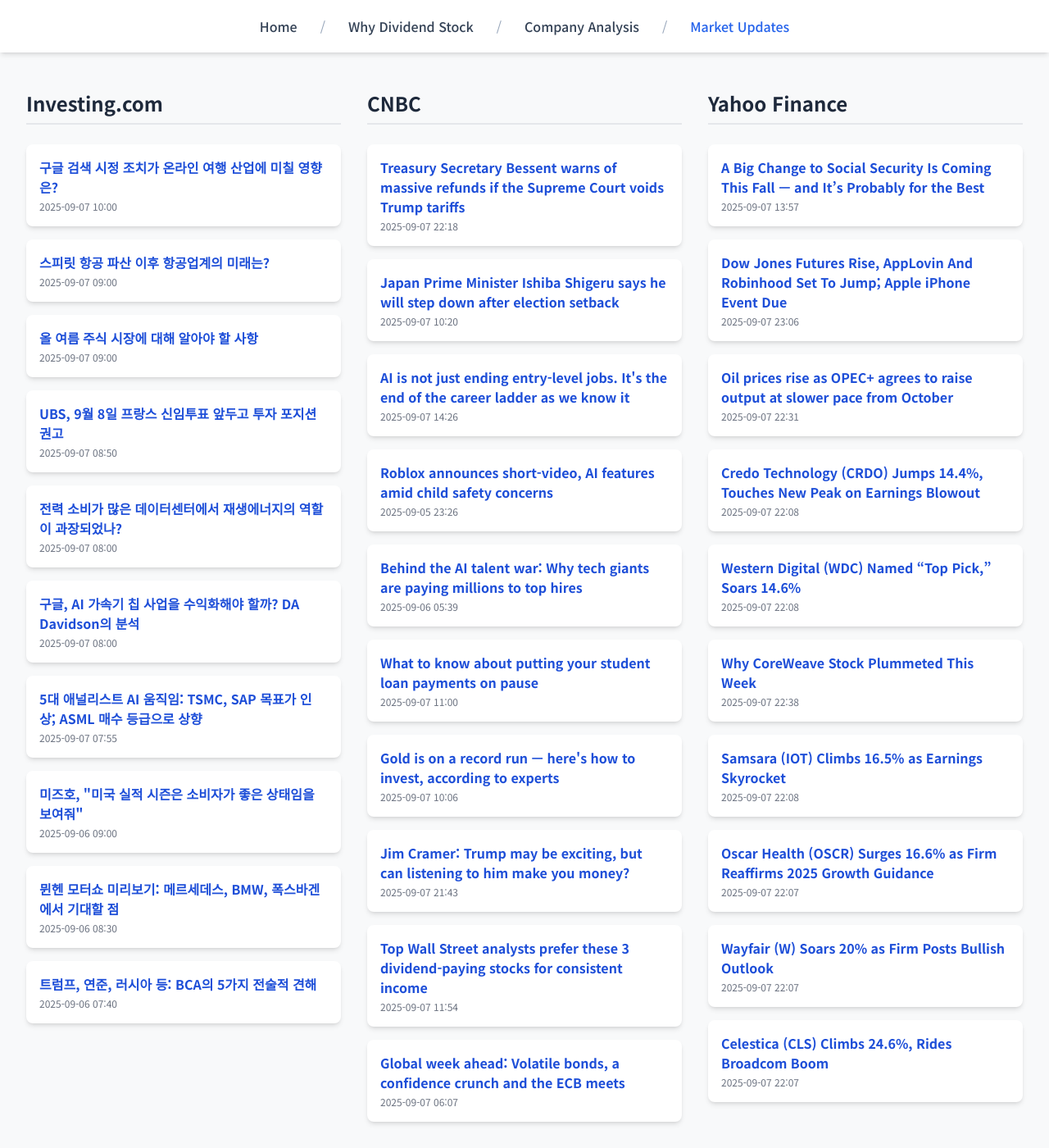
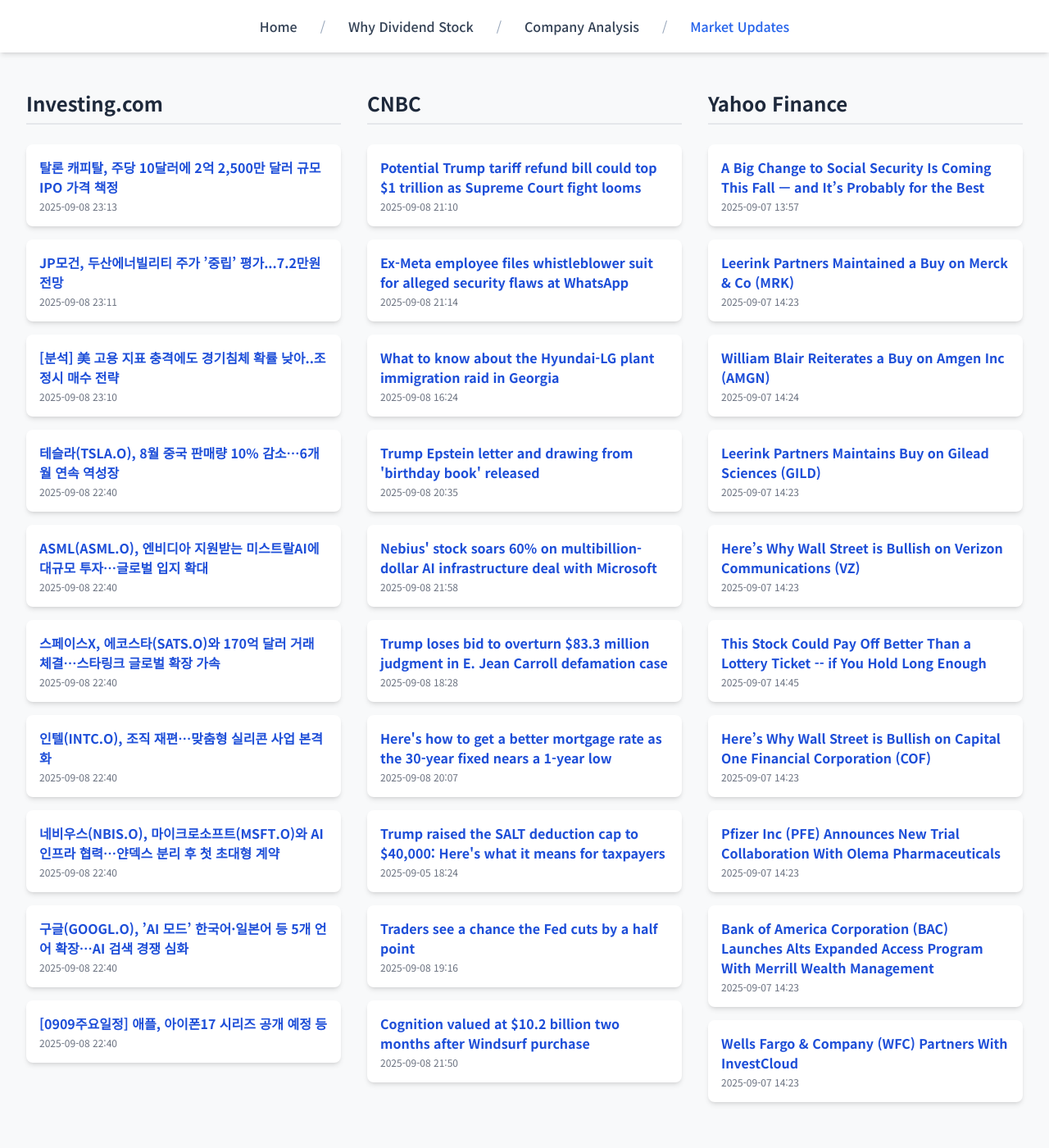
Before and after one commit to Kay-Hwang/my-company-analysis, a Jekyll site: the page built from market-updates.html, in a window 1280 px wide and 1400 px high, scrolled down 166 px. Shown: the whole window at 82% size. Built offline with Jekyll 4.4.1, drawn with Linux system fonts in a browser that asks for light colours; nearby versions of some CDN libraries; a script that is not in the unit is left out; after the commit the page ends 1542 px from its top, so only the background shows below that.

Commit message:
Update daily data

```diff
--- a/_data/latest_data.json
+++ b/_data/latest_data.json
@@ -1,128 +1,128 @@
 {
-  "lastUpdated": "2025년 09월 08일 08:15 KST",
+  "lastUpdated": "2025년 09월 09일 08:16 KST",
   "news": {
     "investing": [
       {
-        "title": "구글 검색 시정 조치가 온라인 여행 산업에 미칠 영향은?",
-        "link": "https://kr.investing.com/news/stock-market-news/article-1622591",
-        "pubDate": "2025-09-07 10:00:07",
-        "summary": "구글 검색 시정 조치가 온라인 여행 산업에 미칠 영향은?"
+        "title": "탈론 캐피탈, 주당 10달러에 2억 2,500만 달러 규모 IPO 가격 책정",
+        "link": "https://kr.investing.com/news/stock-market-news/article-432SI-1624465",
+        "pubDate": "2025-09-08 23:13:04",
+        "summary": "탈론 캐피탈, 주당 10달러에 2억 2,500만 달러 규모 IPO 가격 책정"
       },
       {
-        "title": "스피릿 항공 파산 이후 항공업계의 미래는?",
-        "link": "https://kr.investing.com/news/stock-market-news/article-1622573",
-        "pubDate": "2025-09-07 09:00:10",
-        "summary": "스피릿 항공 파산 이후 항공업계의 미래는?"
+        "title": "JP모건, 두산에너빌리티 주가 ’중립’ 평가...7.2만원 전망",
+        "link": "https://kr.investing.com/news/stock-market-news/article-1624463",
+        "pubDate": "2025-09-08 23:11:46",
+        "summary": "JP모건, 두산에너빌리티 주가 ’중립’ 평가...7.2만원 전망"
       },
       {
-        "title": "올 여름 주식 시장에 대해 알아야 할 사항",
-        "link": "https://kr.investing.com/news/stock-market-news/article-1622575",
-        "pubDate": "2025-09-07 09:00:07",
-        "summary": "올 여름 주식 시장에 대해 알아야 할 사항"
+        "title": "[분석] 美 고용 지표 충격에도 경기침체 확률 낮아..조정시 매수 전략",
+        "link": "https://kr.investing.com/news/stock-market-news/article-1624460",
+        "pubDate": "2025-09-08 23:10:50",
+        "summary": "[분석] 美 고용 지표 충격에도 경기침체 확률 낮아..조정시 매수 전략"
       },
       {
-        "title": "UBS, 9월 8일 프랑스 신임투표 앞두고 투자 포지션 권고",
-        "link": "https://kr.investing.com/news/stock-market-news/article-1622572",
-        "pubDate": "2025-09-07 08:50:03",
-        "summary": "UBS, 9월 8일 프랑스 신임투표 앞두고 투자 포지션 권고"
+        "title": "테슬라(TSLA.O), 8월 중국 판매량 10% 감소…6개월 연속 역성장",
+        "link": "https://kr.investing.com/news/stock-market-news/article-1624431",
+        "pubDate": "2025-09-08 22:40:55",
+        "summary": "테슬라(TSLA.O), 8월 중국 판매량 10% 감소…6개월 연속 역성장"
       },
       {
-        "title": "전력 소비가 많은 데이터센터에서 재생에너지의 역할이 과장되었나?",
-        "link": "https://kr.investing.com/news/stock-market-news/article-1622568",
-        "pubDate": "2025-09-07 08:00:07",
-        "summary": "전력 소비가 많은 데이터센터에서 재생에너지의 역할이 과장되었나?"
+        "title": "ASML(ASML.O), 엔비디아 지원받는 미스트랄AI에 대규모 투자…글로벌 입지 확대",
+        "link": "https://kr.investing.com/news/stock-market-news/article-1624430",
+        "pubDate": "2025-09-08 22:40:54",
+        "summary": "ASML(ASML.O), 엔비디아 지원받는 미스트랄AI에 대규모 투자…글로벌 입지 확대"
       },
       {
-        "title": "구글, AI 가속기 칩 사업을 수익화해야 할까? DA Davidson의 분석",
-        "link": "https://kr.investing.com/news/stock-market-news/article-1622569",
-        "pubDate": "2025-09-07 08:00:04",
-        "summary": "구글, AI 가속기 칩 사업을 수익화해야 할까? DA Davidson의 분석"
+        "title": "스페이스X, 에코스타(SATS.O)와 170억 달러 거래 체결…스타링크 글로벌 확장 가속",
+        "link": "https://kr.investing.com/news/stock-market-news/article-1624429",
+        "pubDate": "2025-09-08 22:40:53",
+        "summary": "스페이스X, 에코스타(SATS.O)와 170억 달러 거래 체결…스타링크 글로벌 확장 가속"
       },
       {
-        "title": "5대 애널리스트 AI 움직임: TSMC, SAP 목표가 인상; ASML 매수 등급으로 상향",
-        "link": "https://kr.investing.com/news/stock-market-news/article-1622567",
-        "pubDate": "2025-09-07 07:55:03",
-        "summary": "5대 애널리스트 AI 움직임: TSMC, SAP 목표가 인상; ASML 매수 등급으로 상향"
+        "title": "인텔(INTC.O), 조직 재편…맞춤형 실리콘 사업 본격화",
+        "link": "https://kr.investing.com/news/stock-market-news/article-1624428",
+        "pubDate": "2025-09-08 22:40:52",
+        "summary": "인텔(INTC.O), 조직 재편…맞춤형 실리콘 사업 본격화"
       },
       {
-        "title": "미즈호, \"미국 실적 시즌은 소비자가 좋은 상태임을 보여줘\"",
-        "link": "https://kr.investing.com/news/stock-market-news/article-1622483",
-        "pubDate": "2025-09-06 09:00:04",
-        "summary": "미즈호, \"미국 실적 시즌은 소비자가 좋은 상태임을 보여줘\""
+        "title": "네비우스(NBIS.O), 마이크로소프트(MSFT.O)와 AI 인프라 협력…얀덱스 분리 후 첫 초대형 계약",
+        "link": "https://kr.investing.com/news/stock-market-news/article-1624427",
+        "pubDate": "2025-09-08 22:40:52",
+        "summary": "네비우스(NBIS.O), 마이크로소프트(MSFT.O)와 AI 인프라 협력…얀덱스 분리 후 첫 초대형 계약"
       },
       {
-        "title": "뮌헨 모터쇼 미리보기: 메르세데스, BMW, 폭스바겐에서 기대할 점",
-        "link": "https://kr.investing.com/news/stock-market-news/article-1622479",
-        "pubDate": "2025-09-06 08:30:06",
-        "summary": "뮌헨 모터쇼 미리보기: 메르세데스, BMW, 폭스바겐에서 기대할 점"
+        "title": "구글(GOOGL.O), ’AI 모드’ 한국어·일본어 등 5개 언어 확장…AI 검색 경쟁 심화",
+        "link": "https://kr.investing.com/news/stock-market-news/article-1624426",
+        "pubDate": "2025-09-08 22:40:51",
+        "summary": "구글(GOOGL.O), ’AI 모드’ 한국어·일본어 등 5개 언어 확장…AI 검색 경쟁 심화"
       },
       {
-        "title": "트럼프, 연준, 러시아 등: BCA의 5가지 전술적 견해",
-        "link": "https://kr.investing.com/news/stock-market-news/article-1622475",
-        "pubDate": "2025-09-06 07:40:29",
-        "summary": "트럼프, 연준, 러시아 등: BCA의 5가지 전술적 견해"
+        "title": "[0909주요일정] 애플, 아이폰17 시리즈 공개 예정 등",
+        "link": "https://kr.investing.com/news/stock-market-news/article-1624423",
+        "pubDate": "2025-09-08 22:40:11",
+        "summary": "[0909주요일정] 애플, 아이폰17 시리즈 공개 예정 등"
       }
     ],
     "cnbc": [
       {
-        "title": "Treasury Secretary Bessent warns of massive refunds if the Supreme Court voids Trump tariffs",
-        "link": "https://www.cnbc.com/2025/09/07/trump-trade-supreme-court-refunds-bessent.html",
-        "pubDate": "Sun, 07 Sep 2025 22:18:02 GMT",
-        "summary": "Bessent has warned that a delayed ruling \"could result in a scenario in which $750 billion-$1 trillion in tariffs have already been collected.\""
+        "title": "Potential Trump tariff refund bill could top $1 trillion as Supreme Court fight looms",
+        "link": "https://www.cnbc.com/2025/09/08/trump-tariff-refund-trade-treasury-bessent-supreme-court.html",
+        "pubDate": "Mon, 08 Sep 2025 21:10:33 GMT",
+        "summary": "The Supreme Court has not indicated when it might rule on a request by the Trump administration to rule quickly on whether many new tariffs are legal."
       },
       {
-        "title": "Japan Prime Minister Ishiba Shigeru says he will step down after election setback",
-        "link": "https://www.cnbc.com/2025/09/07/japan-prime-minister-ishiba-shigeru-announces-his-resignation.html",
-        "pubDate": "Sun, 07 Sep 2025 10:20:23 GMT",
-        "summary": "Ishiba had faced calls for his resignation after the ruling Liberal Democratic Party failed to secure a majority in the lower house election on Oct. 27."
+        "title": "Ex-Meta employee files whistleblower suit for alleged security flaws at WhatsApp",
+        "link": "https://www.cnbc.com/2025/09/08/ex-meta-employee-whistleblower-suit-alleged-security-flaws-whatsapp-.html",
+        "pubDate": "Mon, 08 Sep 2025 21:14:32 GMT",
+        "summary": "A former Meta employee sued the company over allegations that its WhatsApp service contained cybersecurity failures that could compromise user privacy."
       },
       {
-        "title": "AI is not just ending entry-level jobs. It's the end of the career ladder as we know it",
-        "link": "https://www.cnbc.com/2025/09/07/ai-entry-level-jobs-hiring-careers.html",
-        "pubDate": "Sun, 07 Sep 2025 14:26:01 GMT",
-        "summary": "The most inspiring CEO stories come from workers who rose from entry-level positions at their firms to the top. What happens when AI takes those jobs away?"
+        "title": "What to know about the Hyundai-LG plant immigration raid in Georgia",
+        "link": "https://www.cnbc.com/2025/09/08/hyundai-lg-immigration-raid-georgia.html",
+        "pubDate": "Mon, 08 Sep 2025 16:24:52 GMT",
+        "summary": "Federal and immigration agents conducted a massive raid on a Hyundai facility in Ellabell, Georgia, last week, arresting 475 people."
       },
       {
-        "title": "Roblox announces short-video, AI features amid child safety concerns",
-        "link": "https://www.cnbc.com/2025/09/05/roblox-short-video-ai-child-safety-concerns.html",
-        "pubDate": "Fri, 05 Sep 2025 23:26:31 GMT",
-        "summary": "Roblox on Friday announced new short-video and AI features that come amid increasing lawmaker scrutiny into how the company protects children on its platform."
+        "title": "Trump Epstein letter and drawing from 'birthday book' released",
+        "link": "https://www.cnbc.com/2025/09/08/trump-epstein-birthday-book-oversight.html",
+        "pubDate": "Mon, 08 Sep 2025 20:35:11 GMT",
+        "summary": "President Donald Trump sued The Wall Street Journal for defamation over its report revealing the existence of the letter to Jeffrey Epstein."
       },
       {
-        "title": "Behind the AI talent war: Why tech giants are paying millions to top hires",
-        "link": "https://www.cnbc.com/2025/09/06/ai-talent-war-tech-giants-pay-talent-millions-of-dollars.html",
-        "pubDate": "Sat, 06 Sep 2025 05:39:35 GMT",
-        "summary": "It costs billions of dollars to build artificial intelligence models, and tech companies are battling for talent to get ahead in the AI arms race."
+        "title": "Nebius' stock soars 60% on multibillion-dollar AI infrastructure deal with Microsoft",
+        "link": "https://www.cnbc.com/2025/09/08/nebius-stock-soars-on-ai-infrastructure-deal-with-microsoft-.html",
+        "pubDate": "Mon, 08 Sep 2025 21:58:02 GMT",
+        "summary": "Nebius said it signed a multibillion-dollar agreement to provide Microsoft with artificial intelligence infrastructure."
       },
       {
-        "title": "What to know about putting your student loan payments on pause",
-        "link": "https://www.cnbc.com/2025/09/07/student-loan-deferments-forbearances.html",
-        "pubDate": "Sun, 07 Sep 2025 11:00:01 GMT",
-        "summary": "As more student loan borrowers press the pause button on their monthly bills, here's what to know about the benefits and risks of doing so."
+        "title": "Trump loses bid to overturn $83.3 million judgment in E. Jean Carroll defamation case",
+        "link": "https://www.cnbc.com/2025/09/08/trump-carroll-defamation-appeal.html",
+        "pubDate": "Mon, 08 Sep 2025 18:28:29 GMT",
+        "summary": "Carroll has accused Trump of defaming her in statements denying her accusation that he raped her decades earlier in a New York City department store."
       },
       {
-        "title": "Gold is on a record run — here's how to invest, according to experts",
-        "link": "https://www.cnbc.com/2025/09/06/how-to-invest-in-gold-amid-record-run.html",
-        "pubDate": "Sun, 07 Sep 2025 10:06:35 GMT",
-        "summary": "Interest in physical gold and gold-related financial investments has soared amid the precious metal's recent rally. Here’s what to know before diving in."
+        "title": "Here's how to get a better mortgage rate as the 30-year fixed nears a 1-year low",
+        "link": "https://www.cnbc.com/2025/09/08/how-to-get-the-best-mortgage-rates-as-30-year-fixed-nears-1-year-low-.html",
+        "pubDate": "Mon, 08 Sep 2025 20:07:57 GMT",
+        "summary": "A lot of would-be buyers feel priced out of the housing market. Getting a lower mortgage rate might help move the needle."
       },
       {
-        "title": "Jim Cramer: Trump may be exciting, but can listening to him make you money?",
-        "link": "https://www.cnbc.com/2025/09/07/cramer-trump-may-be-exciting-but-can-listening-to-him-make-you-money-.html",
-        "pubDate": "Sun, 07 Sep 2025 21:43:32 GMT",
-        "summary": "The confluence of jobs taken away by the feds in Washington and jobs taken away in the field speaks to the culture wars being waged all over the place."
+        "title": "Trump raised the SALT deduction cap to $40,000: Here's what it means for taxpayers",
+        "link": "https://www.cnbc.com/2025/09/05/salt-deduction-effect-homeowners-national-debt.html",
+        "pubDate": "Fri, 05 Sep 2025 18:24:28 GMT",
+        "summary": "The $40,000 cap on state and local tax deductions provides relief to families who face surging property taxes but adds to the national debt."
       },
       {
-        "title": "Top Wall Street analysts prefer these 3 dividend-paying stocks for consistent income",
-        "link": "https://www.cnbc.com/2025/09/07/top-wall-street-analysts-prefer-these-3-dividend-paying-stocks-for-consistent-income.html",
-        "pubDate": "Sun, 07 Sep 2025 11:54:10 GMT",
-        "summary": "TipRanks' ranking service highlights three dividend-paying stocks, including Archrock and Permian Resources."
+        "title": "Traders see a chance the Fed cuts by a half point",
+        "link": "https://www.cnbc.com/2025/09/08/traders-see-a-chance-the-fed-cuts-by-a-half-point.html",
+        "pubDate": "Mon, 08 Sep 2025 19:16:12 GMT",
+        "summary": "Traders are leaving open the option that the Federal Reserve next week could cut its key interest rate by half a percentage point."
       },
       {
-        "title": "Global week ahead: Volatile bonds, a confidence crunch and the ECB meets",
-        "link": "https://www.cnbc.com/2025/09/07/global-week-ahead-volatile-bonds-a-confidence-crunch-and-the-ecb-meets.html",
-        "pubDate": "Sun, 07 Sep 2025 06:07:35 GMT",
-        "summary": "Bond market volatility kept CNBC's news desks busy this week — and there could be more to come."
+        "title": "Cognition valued at $10.2 billion two months after Windsurf purchase",
+        "link": "https://www.cnbc.com/2025/09/08/cognition-valued-at-10point2-billion-two-months-after-windsurf-.html",
+        "pubDate": "Mon, 08 Sep 2025 21:50:34 GMT",
+        "summary": "Two months after buying AI coding startup Windsurf, Cognition is being valued by investors at more than $10 billion."
       }
     ],
     "yahoo": [
@@ -133,58 +133,58 @@
         "summary": "A Big Change to Social Security Is Coming This Fall — and It’s Probably for the Best"
       },
       {
-        "title": "Dow Jones Futures Rise, AppLovin And Robinhood Set To Jump; Apple iPhone Event Due",
-        "link": "https://www.investors.com/market-trend/stock-market-today/dow-jones-futures-apple-iphone-nvidia-tesla-applovin-robinhood/?src=A00220&yptr=yahoo",
-        "pubDate": "2025-09-07T23:06:09Z",
-        "summary": "Dow Jones Futures Rise, AppLovin And Robinhood Set To Jump; Apple iPhone Event Due"
+        "title": "Leerink Partners Maintained a Buy on Merck & Co (MRK)",
+        "link": "https://finance.yahoo.com/news/leerink-partners-maintained-buy-merck-142349751.html",
+        "pubDate": "2025-09-07T14:23:49Z",
+        "summary": "Leerink Partners Maintained a Buy on Merck & Co (MRK)"
       },
       {
-        "title": "Oil prices rise as OPEC+ agrees to raise output at slower pace from October",
-        "link": "https://finance.yahoo.com/news/oil-prices-rise-opec-agrees-223154187.html",
-        "pubDate": "2025-09-07T22:31:54Z",
-        "summary": "Oil prices rise as OPEC+ agrees to raise output at slower pace from October"
+        "title": "William Blair Reiterates a Buy on Amgen Inc (AMGN)",
+        "link": "https://finance.yahoo.com/news/william-blair-reiterates-buy-amgen-142400986.html",
+        "pubDate": "2025-09-07T14:24:00Z",
+        "summary": "William Blair Reiterates a Buy on Amgen Inc (AMGN)"
       },
       {
-        "title": "Credo Technology (CRDO) Jumps 14.4%, Touches New Peak on Earnings Blowout",
-        "link": "https://finance.yahoo.com/news/credo-technology-crdo-jumps-14-220823495.html",
-        "pubDate": "2025-09-07T22:08:23Z",
-        "summary": "Credo Technology (CRDO) Jumps 14.4%, Touches New Peak on Earnings Blowout"
+        "title": "Leerink Partners Maintains Buy on Gilead Sciences (GILD)",
+        "link": "https://finance.yahoo.com/news/leerink-partners-maintains-buy-gilead-142357222.html",
+        "pubDate": "2025-09-07T14:23:57Z",
+        "summary": "Leerink Partners Maintains Buy on Gilead Sciences (GILD)"
       },
       {
-        "title": "Western Digital (WDC) Named “Top Pick,” Soars 14.6%",
-        "link": "https://finance.yahoo.com/news/western-digital-wdc-named-top-220810580.html",
-        "pubDate": "2025-09-07T22:08:10Z",
-        "summary": "Western Digital (WDC) Named “Top Pick,” Soars 14.6%"
+        "title": "Here’s Why Wall Street is Bullish on Verizon Communications (VZ)",
+        "link": "https://finance.yahoo.com/news/why-wall-street-bullish-verizon-142359577.html",
+        "pubDate": "2025-09-07T14:23:59Z",
+        "summary": "Here’s Why Wall Street is Bullish on Verizon Communications (VZ)"
       },
       {
-        "title": "Why CoreWeave Stock Plummeted This Week",
-        "link": "https://finance.yahoo.com/news/why-coreweave-stock-plummeted-week-223831348.html",
-        "pubDate": "2025-09-07T22:38:31Z",
-        "summary": "Why CoreWeave Stock Plummeted This Week"
+        "title": "This Stock Could Pay Off Better Than a Lottery Ticket -- if You Hold Long Enough",
+        "link": "https://finance.yahoo.com/news/stock-could-pay-off-better-144500656.html",
+        "pubDate": "2025-09-07T14:45:00Z",
+        "summary": "This Stock Could Pay Off Better Than a Lottery Ticket -- if You Hold Long Enough"
       },
       {
-        "title": "Samsara (IOT) Climbs 16.5% as Earnings Skyrocket",
-        "link": "https://finance.yahoo.com/news/samsara-iot-climbs-16-5-220801328.html",
-        "pubDate": "2025-09-07T22:08:01Z",
-        "summary": "Samsara (IOT) Climbs 16.5% as Earnings Skyrocket"
+        "title": "Here’s Why Wall Street is Bullish on Capital One Financial Corporation (COF)",
+        "link": "https://finance.yahoo.com/news/why-wall-street-bullish-capital-142344238.html",
+        "pubDate": "2025-09-07T14:23:44Z",
+        "summary": "Here’s Why Wall Street is Bullish on Capital One Financial Corporation (COF)"
       },
       {
-        "title": "Oscar Health (OSCR) Surges 16.6% as Firm Reaffirms 2025 Growth Guidance",
-        "link": "https://finance.yahoo.com/news/oscar-health-oscr-surges-16-220750710.html",
-        "pubDate": "2025-09-07T22:07:50Z",
-        "summary": "Oscar Health (OSCR) Surges 16.6% as Firm Reaffirms 2025 Growth Guidance"
+        "title": "Pfizer Inc (PFE) Announces New Trial Collaboration With Olema Pharmaceuticals",
+        "link": "https://finance.yahoo.com/news/pfizer-inc-pfe-announces-trial-142350529.html",
+        "pubDate": "2025-09-07T14:23:50Z",
+        "summary": "Pfizer Inc (PFE) Announces New Trial Collaboration With Olema Pharmaceuticals"
       },
       {
-        "title": "Wayfair (W) Soars 20% as Firm Posts Bullish Outlook",
-        "link": "https://finance.yahoo.com/news/wayfair-w-soars-20-firm-220737620.html",
-        "pubDate": "2025-09-07T22:07:37Z",
-        "summary": "Wayfair (W) Soars 20% as Firm Posts Bullish Outlook"
+        "title": "Bank of America Corporation (BAC) Launches Alts Expanded Access Program With Merrill Wealth Management",
+        "link": "https://finance.yahoo.com/news/bank-america-corporation-bac-launches-142346947.html",
+        "pubDate": "2025-09-07T14:23:46Z",
+        "summary": "Bank of America Corporation (BAC) Launches Alts Expanded Access Program With Merrill Wealth Management"
       },
       {
-        "title": "Celestica (CLS) Climbs 24.6%, Rides Broadcom Boom",
-        "link": "https://finance.yahoo.com/news/celestica-cls-climbs-24-6-220727313.html",
-        "pubDate": "2025-09-07T22:07:27Z",
-        "summary": "Celestica (CLS) Climbs 24.6%, Rides Broadcom Boom"
+        "title": "Wells Fargo & Company (WFC) Partners With InvestCloud",
+        "link": "https://finance.yahoo.com/news/wells-fargo-company-wfc-partners-142356303.html",
+        "pubDate": "2025-09-07T14:23:56Z",
+        "summary": "Wells Fargo & Company (WFC) Partners With InvestCloud"
       }
     ]
   }
```
